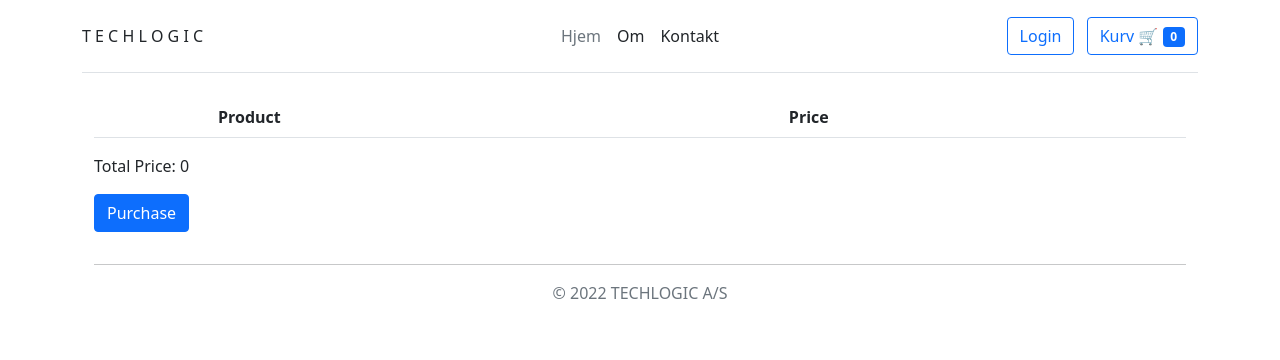
After one commit to minilange/Informatik---projekt, a Flask app: page /cart in a window 1280 px wide. The commit adds this page. Shown: the top 360 px of the page. Run offline with Flask 2, Linux system fonts and the light colour scheme; lists and menus that the app fills with data are empty.

Commit message:
cart site

```diff
--- a/app.py
+++ b/app.py
@@ -163,6 +163,26 @@ def addToCart():
         session["cart"][product_id] = 1
         return redirect("/")
 
+@app.route("/cart", methods=["GET", "POST"])
+def cart():
+
+    if request.method == "POST":
+        if not session.get("user_id"):
+            return redirect("/login")
+    else:
+        products = []
+        totalPrice = 0
+        if session.get("cart"):
+            for key in session["cart"]:
+                for i in range(session["cart"].get(key)):
+                    print(f"SELECT * FROM products WHERE id = {key}")
+                    product = readDB(f"SELECT * FROM products WHERE id = {key}")[0]
+                    products.append(product)
+                    totalPrice += product[2]
+
+
+        return render_template("cart.html", products=products, totalPrice=totalPrice)
+
 
 def readDB(query):
     data = db.execute(query).fetchall()
--- /dev/null
+++ b/templates/cart.html
@@ -0,0 +1,28 @@
+{% extends 'layout.html' %}
+
+{% block main %}
+<div class="container">
+    <table class="table">
+        <thead>
+            <tr>
+                <th></th>
+                <th>Product</th>
+                <th>Price</th>
+            </tr>
+        </thead>
+        <tbody>
+            <form action="/cart" method="post">
+                {% for product in products %}
+                <tr>
+                    <td><img src="{{product[5]}}.png" alt="product image" style="width: 100px;"></td>
+                    <td>{{ product[1] }}</td>
+                    <td>{{ product[2] }}</td>
+                </tr>
+                {% endfor %}
+            </tbody>
+        </table>
+        <p>Total Price: {{totalPrice}}</p>
+        <button class="btn btn-primary" type="submit">Purchase</button>
+    </form>
+</div>
+{% endblock %}
--- a/templates/layout.html
+++ b/templates/layout.html
@@ -33,7 +33,9 @@
             <li class="btn btn-outline-primary me-2"><a href="/login">Login</a></li>
             {% endif %}
 
-            <button type="button" class="btn btn-outline-primary" id="basket-btn" onclick="basket()">Kurv 🛒
+            <button type="button" class="btn btn-outline-primary" id="basket-btn" onclick="basket()">
+                <a href="/cart">
+                    Kurv 🛒
                     <span class="badge" id="basket-badge">
                         {% if session["cart"] %}
                         {{session["cart"]|length}}
@@ -42,6 +44,7 @@
                         {% endif %}
                     </span>
                     </span>
+                </a>
             </button>
             <span class="hide basket-popup">
                 Kurven indeholder:
@@ -67,4 +70,5 @@
         </footer>
     </div>
 </body>
+
 </html>
```
Also changed, not shown: 2 other files. Lines whose indentation alone changed are shown as unchanged.
